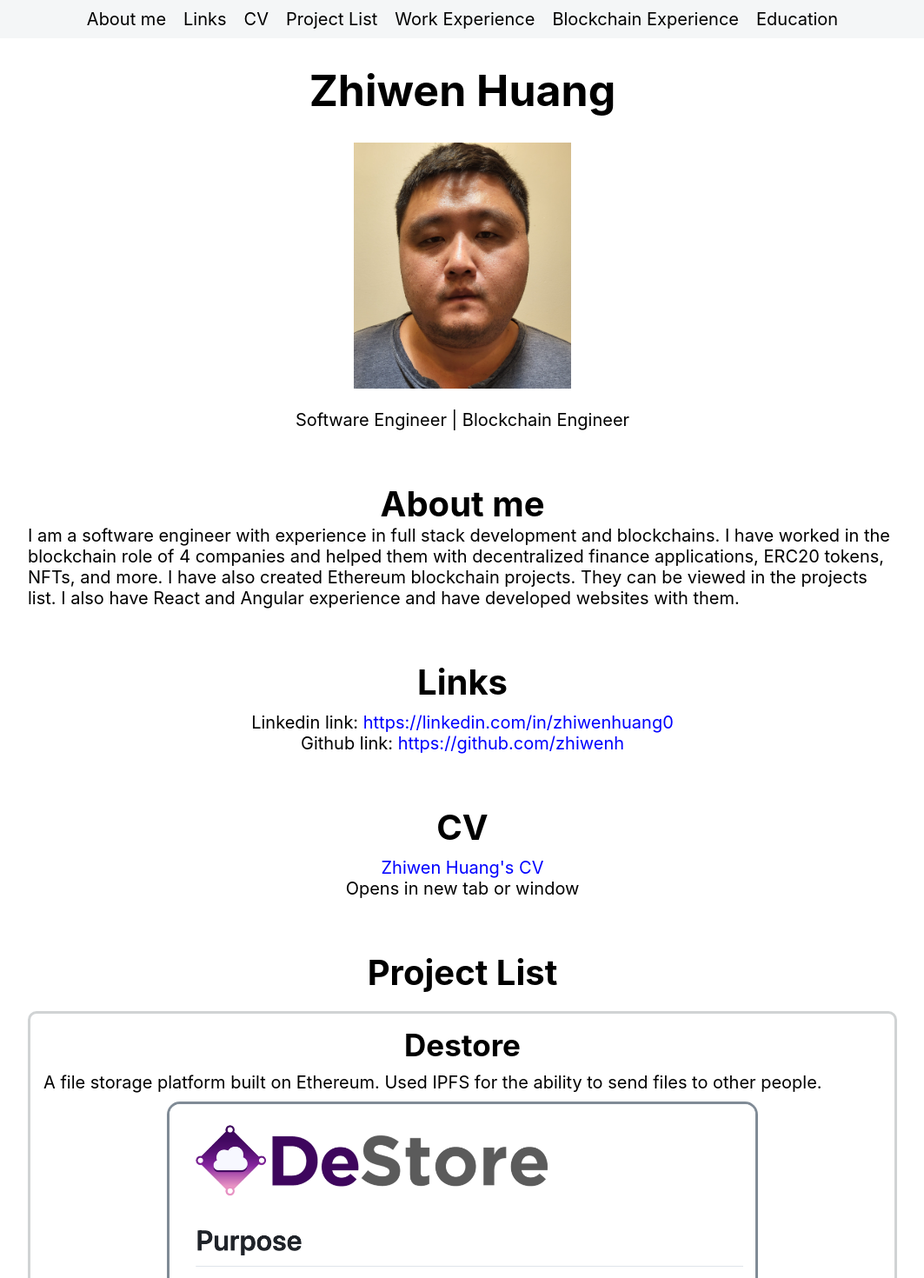
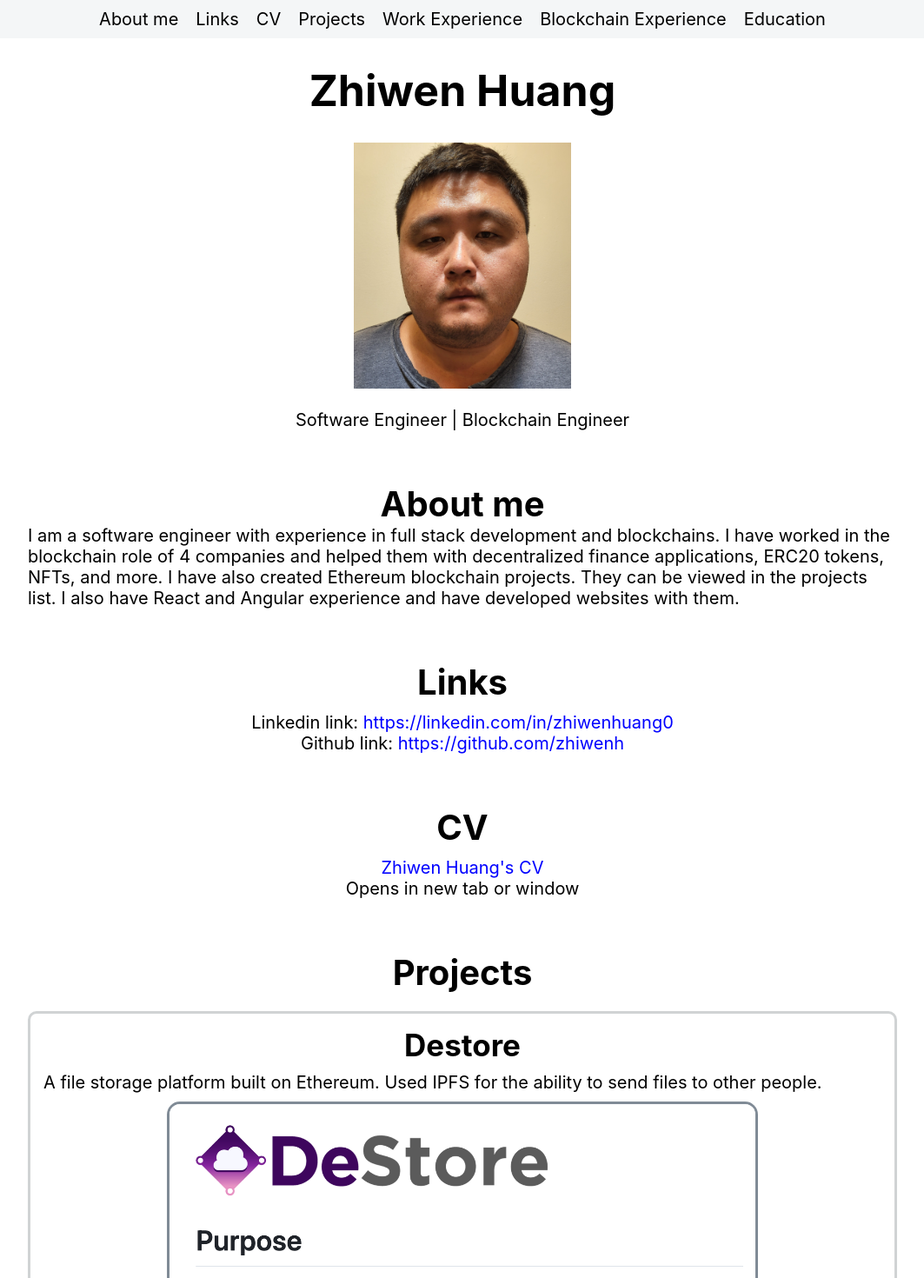
Before and after one commit to zhiwenh/personal-website, a React (Create React App) app in the folder client/: page / in a window 1280 px wide. Shown: the top 1470 px of the page at 87% size, without its empty margins (108-1171 px from the left). Built offline with nearby package versions, Linux system fonts and the light colour scheme.

Commit message:
Made project list into projects

```diff
--- a/client/src/App.css
+++ b/client/src/App.css
@@ -203,7 +203,7 @@ a, a:hover, a:visited, a:active {
   margin-bottom: 60px;
 }
 
-.project-list-header {
+.projects-header {
   font-size: 40px;
   font-weight: bold;
   margin-bottom: 20px;
--- a/client/src/App.js
+++ b/client/src/App.js
@@ -159,7 +159,7 @@ function App() {
           />
           <NavBarItem
             navBarLink="#projects-id"
-            navBarLinkText="Project List"
+            navBarLinkText="Projects"
           />
           <NavBarItem
             navBarLink="#work-experience-id"
@@ -232,8 +232,8 @@ function App() {
           </div>
         </div>
         <div className="projects-wrap">
-          <div className="project-list-header" id="projects-id">
-            Project List
+          <div className="projects-header" id="projects-id">
+            Projects
           </div>
           <Project
             projectName="Destore"
```
